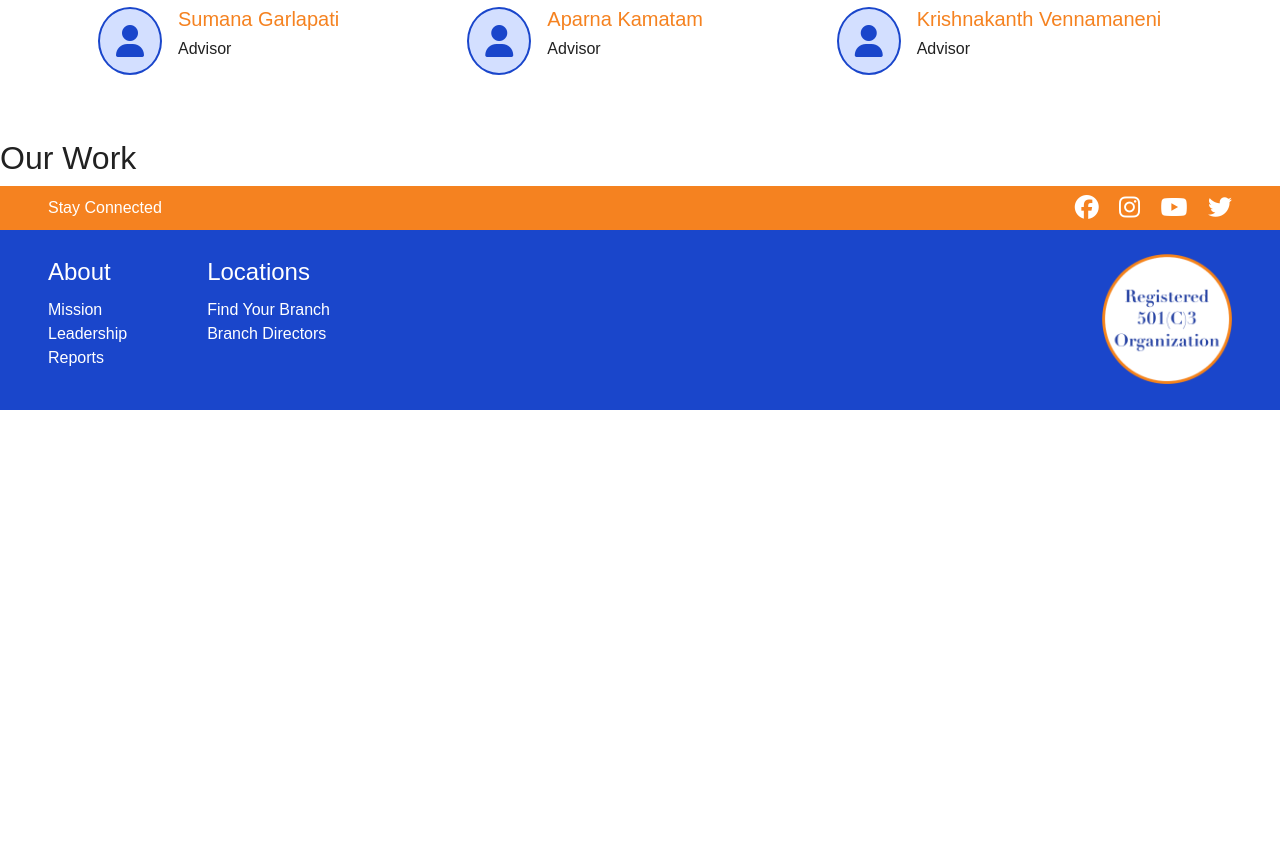
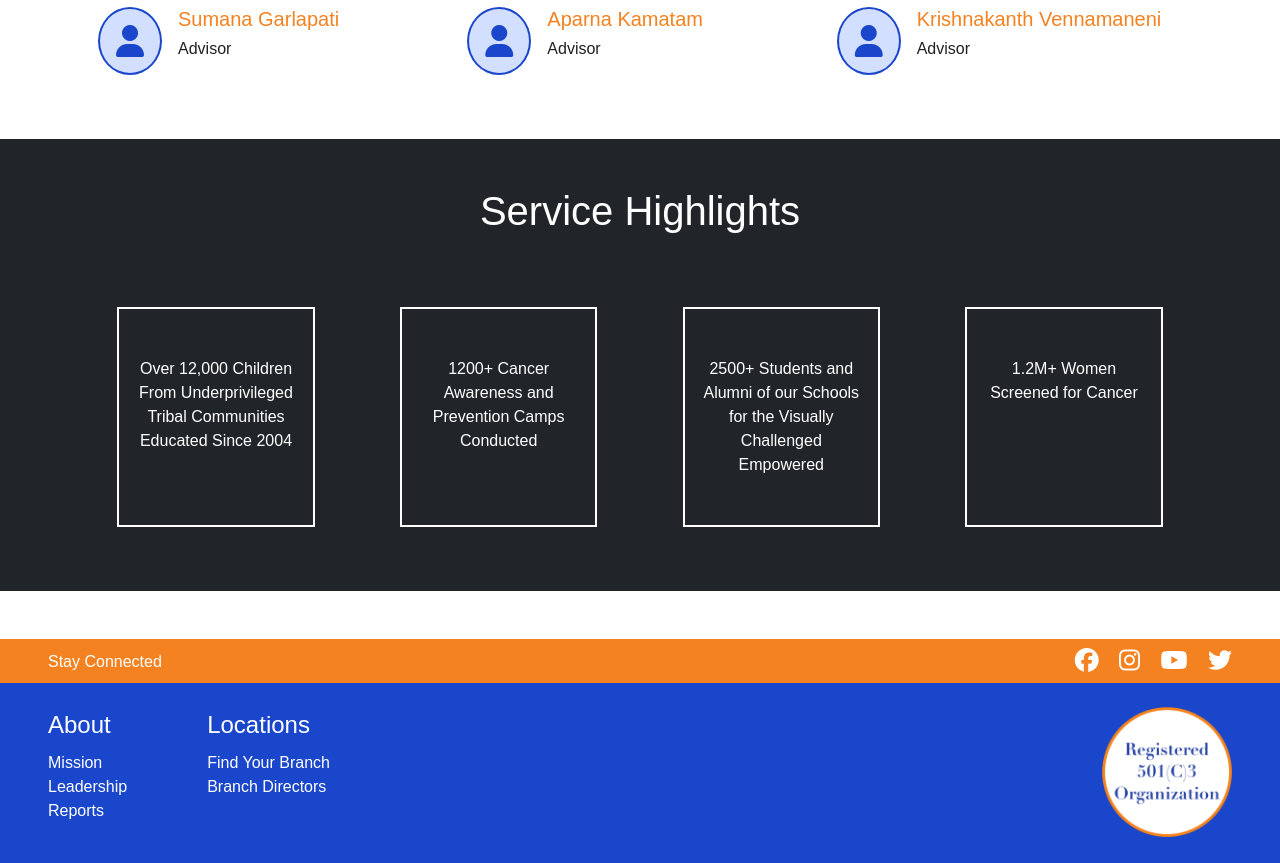
Before and after one commit to vsenapathi/VTS-refresh, a plain HTML site: page child-pages/about.html in a window 1280 px wide. Shown: the part 2020-2883 px from the top of the page. Before the commit the page ends 2430 px from the top, so only its background shows below. Drawn offline with nearby package versions, Linux system fonts and the light colour scheme.

Commit message:
added service highlights section

```diff
--- a/child-pages/about.html
+++ b/child-pages/about.html
@@ -292,7 +292,17 @@
     </div>
 </div>
 
-<h2 id="our-work">Our Work</h2>
+<div class="container-fluid bg-dark text-white mt-5 mb-5" id="our-work">
+  <div class="row pt-5">
+    <div class="col-sm-12"><h3 class="display-6 text-center">Service Highlights</h3></div>
+  </div>
+  <div class="row text-center d-flex justify-content-evenly p-5">
+    <div class="m-3 border border-2 border-white pt-5 pb-5 ps-3 pe-3 col-md-2">Over 12,000 Children From Underprivileged Tribal Communities Educated Since 2004</div>
+    <div class="m-3 border border-2 border-white pt-5 pb-5 ps-3 pe-3 col-md-2">1200+ Cancer Awareness and Prevention Camps Conducted</div>
+    <div class="m-3 border border-2 border-white pt-5 pb-5 ps-3 pe-3 col-md-2">2500+ Students and Alumni of our Schools for the Visually Challenged Empowered</div>
+    <div class="m-3 border border-2 border-white pt-5 pb-5 ps-3 pe-3 col-md-2">1.2M+ Women Screened for Cancer</div>
+  </div>
+</div>
 
  <footer>
     <nav class="navbar bottom navbar-expand-lg navbar-dark bg-orange social-footer d-flex justify-content-between align-items-center pt-1 pb-1">
```
